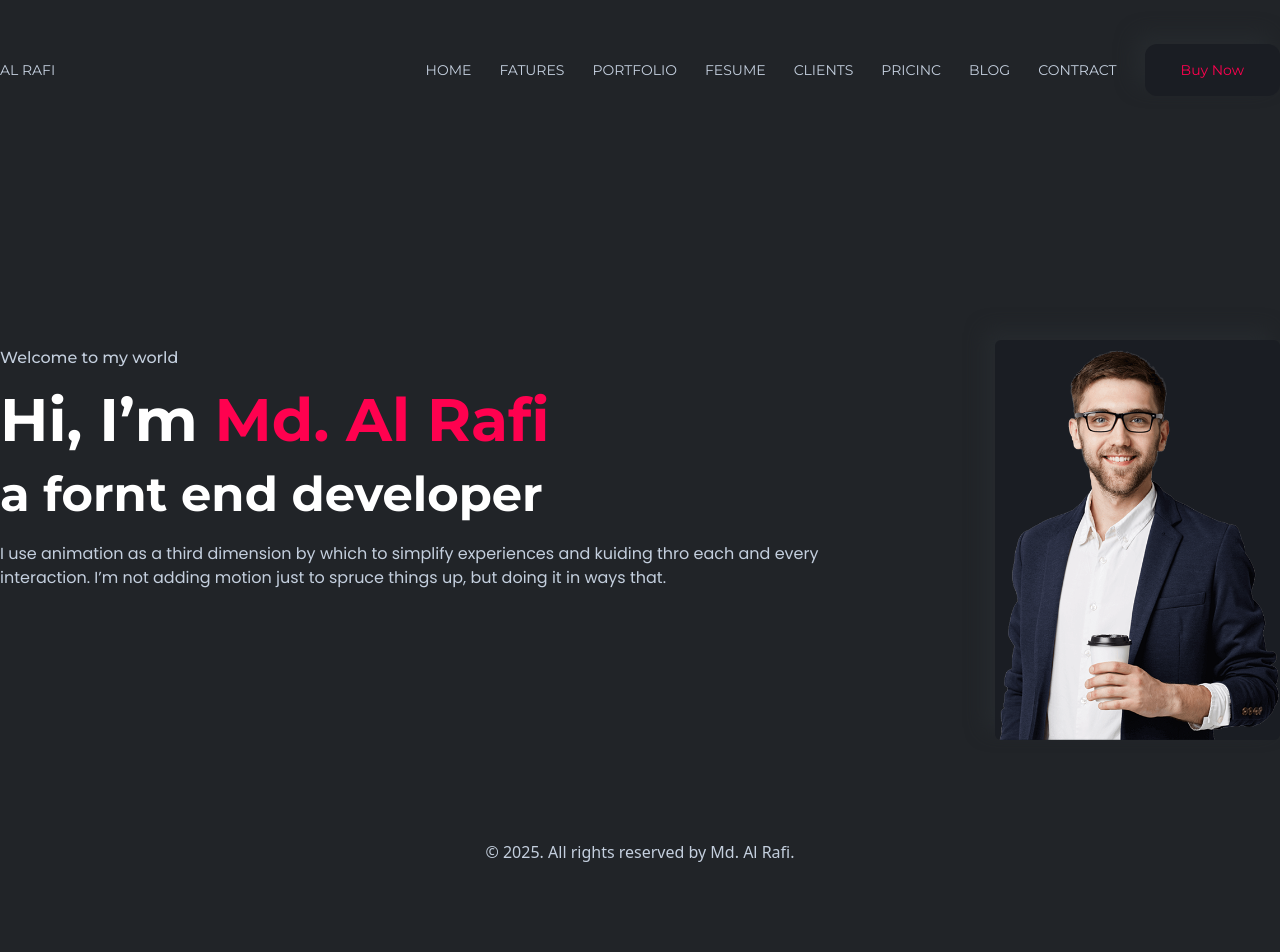
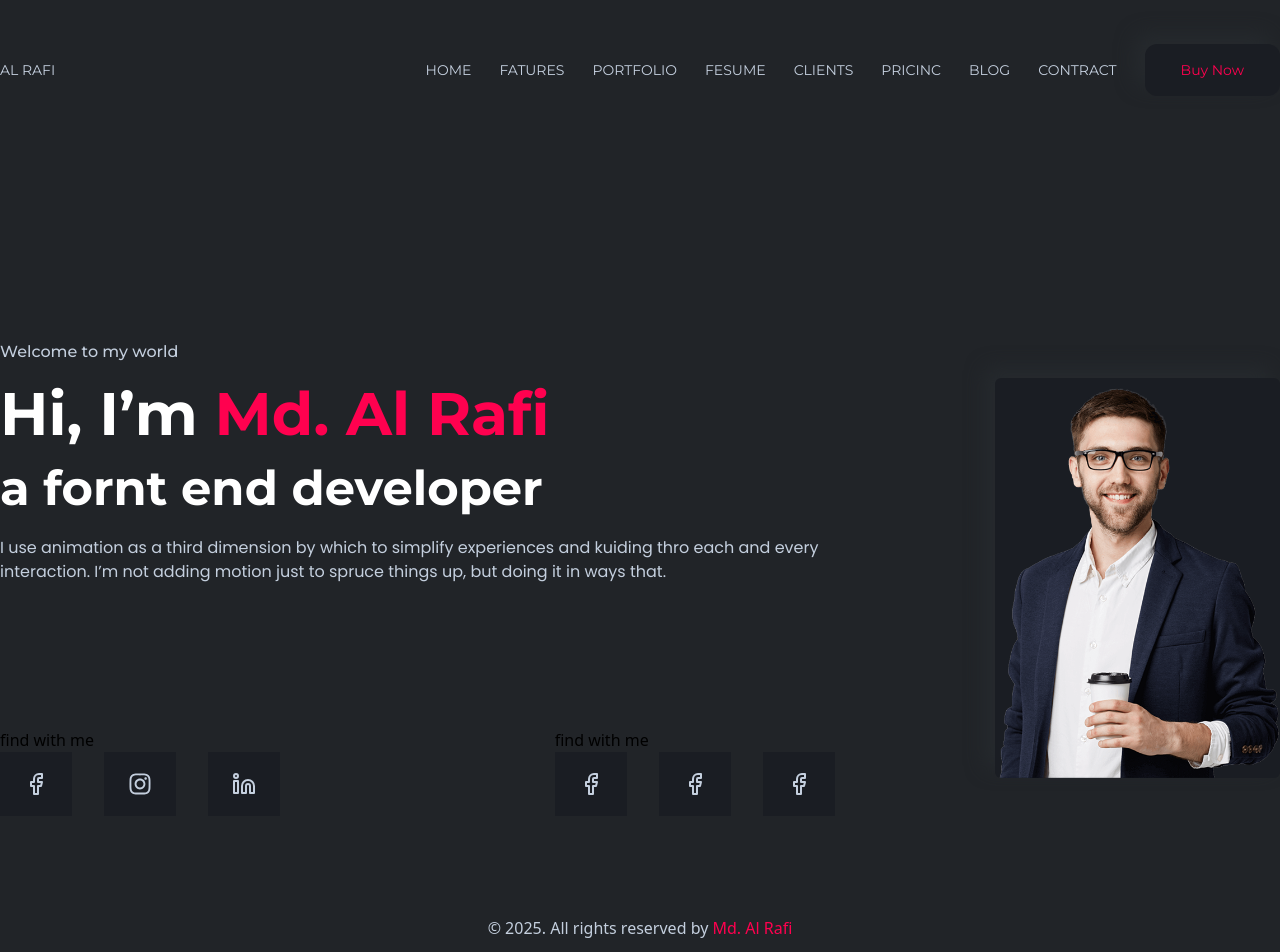
Before and after one commit to engr-mdalrafi/personal-web, a React (Vite) app: page / in a window 1280 px wide. Shown: the top 952 px of the page. Before the commit the page ends 896 px from the top, so only its background shows below. Built offline with nearby package versions, Linux system fonts and the light colour scheme.

Commit message:
add icon

```diff
--- a/package.json
+++ b/package.json
@@ -13,6 +13,7 @@
     "@tailwindcss/vite": "^4.1.17",
     "react": "^19.2.0",
     "react-dom": "^19.2.0",
+    "react-icons": "^5.5.0",
     "react-router": "^7.9.6",
     "tailwindcss": "^4.1.17"
   },
--- a/src/compunent/Home/Banner.jsx
+++ b/src/compunent/Home/Banner.jsx
@@ -1,4 +1,7 @@
 import React from 'react'
+import { FaInstagram } from 'react-icons/fa'
+import { FiFacebook } from 'react-icons/fi'
+import { LuLinkedin } from 'react-icons/lu'
 
 const Banner = () => {
   return (
@@ -11,6 +14,24 @@ const Banner = () => {
                     <h1 className='py-5 text-6xl text-white font-title font-bold'>Hi, I’m <span className='text-brand'>Md. Al Rafi</span></h1>
                     <h2 className='text-5xl text-white font-title font-bold'>a fornt end developer</h2>
                     <p className='pt-6 pb-36 text-base font-SubTitle text-primary'>I use animation as a third dimension by which to simplify experiences and kuiding thro each and every interaction. I’m not adding motion just to spruce things up, but doing it in ways that.</p>
+                    <div className='flex justify-between'>
+                      <div>
+                        <p>find with me</p>
+                        <div className='flex gap-8'>
+                          <div className='py-5 px-6 text-2xl bg-secedary text-primary'><FiFacebook /></div>
+                          <div className='py-5 px-6 text-2xl bg-secedary text-primary'><FaInstagram /></div>
+                          <div className='py-5 px-6 text-2xl bg-secedary text-primary'><LuLinkedin /></div>
+                        </div>
+                      </div>
+                      <div>
+                        <p>find with me</p>
+                        <div className='flex gap-8'>
+                          <div className='py-5 px-6 text-2xl bg-secedary text-primary'><FiFacebook /></div>
+                          <div className='py-5 px-6 text-2xl bg-secedary text-primary'><FiFacebook /></div>
+                          <div className='py-5 px-6 text-2xl bg-secedary text-primary'><FiFacebook /></div>
+                        </div>
+                      </div>
+                    </div>
                 </div>
                 <div className='w-[509px] h-[400px] bg-secedary rounded-md shadow-[#262a2e] shadow-[-10px_-10px_19px] relative'>
                     <div className='w-full absolute bottom-0'><img src="Portfolio-Images.png" alt="Portfolio-Images" /></div>
--- a/src/compunent/UI/Footer.jsx
+++ b/src/compunent/UI/Footer.jsx
@@ -3,7 +3,7 @@ import React from 'react'
 const Footer = () => {
   return (
     <>
-      <div className='pb-8 text-subTite text-primary text-base text-center cursor-pointer'>© 2025. All rights reserved by Md. Al Rafi.</div>
+      <div className='pb-8 text-subTite text-primary text-base text-center cursor-pointer'>© 2025. All rights reserved by <span className='text-brand'>Md. Al Rafi</span></div>
     </>
   )
 }
```
Also changed, not shown: 1 other file (tests, documents, lock files or other folders).
